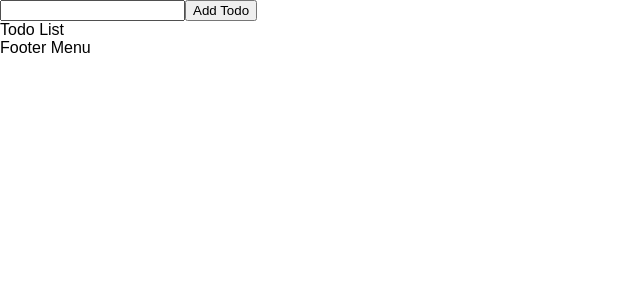
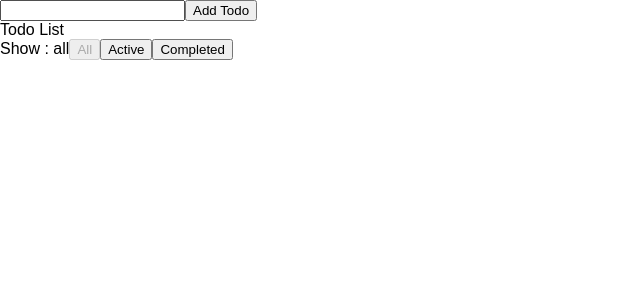
Before and after one commit to kaaisz/todo-app, a React (Create React App) app: page / in a window 1280 px wide. Shown: the top 300 px of the page, without its empty margins (0-640 px from the left). Built offline with nearby package versions, Linux system fonts and the light colour scheme.

Commit message:
Add UI in FooterMenu

```diff
--- a/src/components/FooterMenu.jsx
+++ b/src/components/FooterMenu.jsx
@@ -1,9 +1,41 @@
 import React, { Component } from 'react';
 export default class FooterMenu extends Component{
+
+  state = {
+    activeFilter: 'all',
+  };
+  //state - 自分自身を再描画する(更新する)ためにあるもの
+
+  handleFilter = (filter) => {
+    this.setState({
+      activeFilter: filter,
+    });
+    //hanlefilterでactiveFilterの状態を更新する(条件分岐する)
+
+    //todo - add action here
+
+  }
+
   render(){
+
+    const { activeFilter } = this.state;
+
     return(
       <div>
-        Footer Menu
+        <span>Show : {activeFilter}</span>
+
+        {
+          //show status by adding {activeFilter}
+        }
+        <button disabled={activeFilter === 'all'} onClick={() => this.handleFilter('all')}>
+          All
+        </button>
+        <button disabled={activeFilter === 'active'} onClick={() => this.handleFilter('active')}>
+          Active
+        </button>
+        <button disabled={activeFilter === 'completed'} onClick={() => this.handleFilter('completed')}>
+          Completed
+        </button>
       </div>
     )
   }
```
